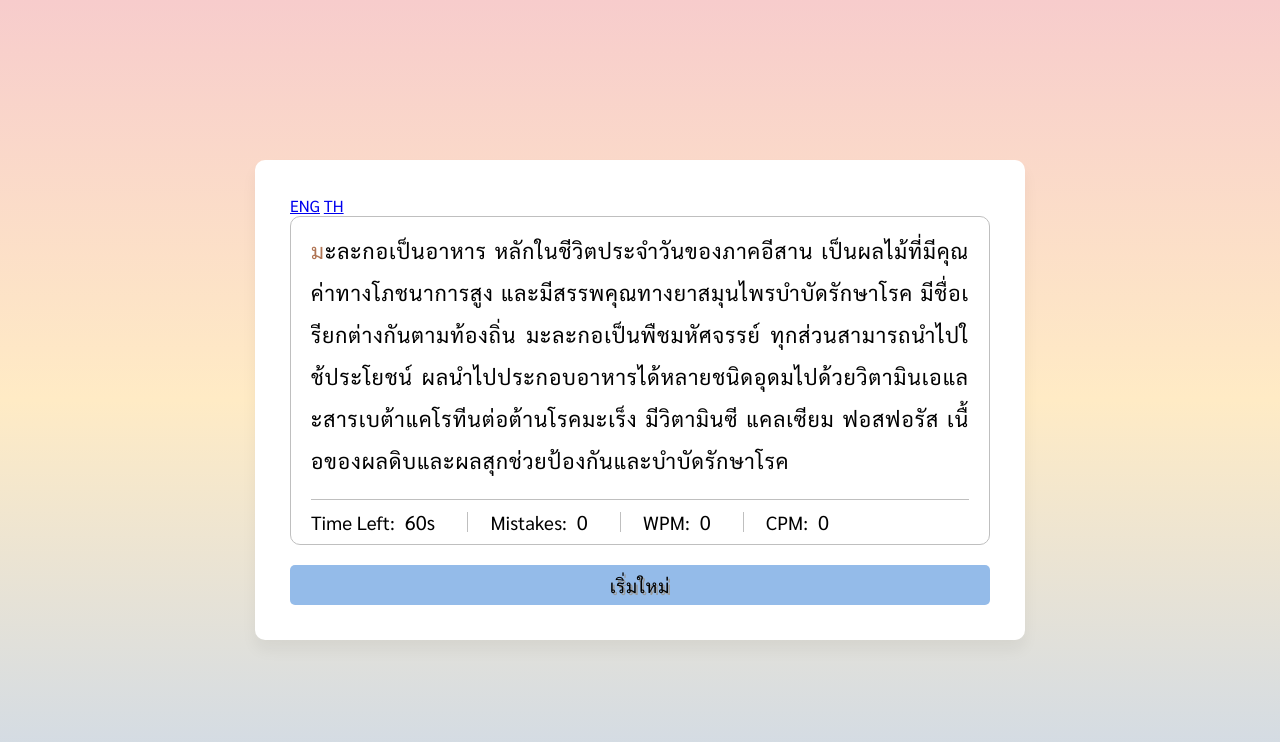
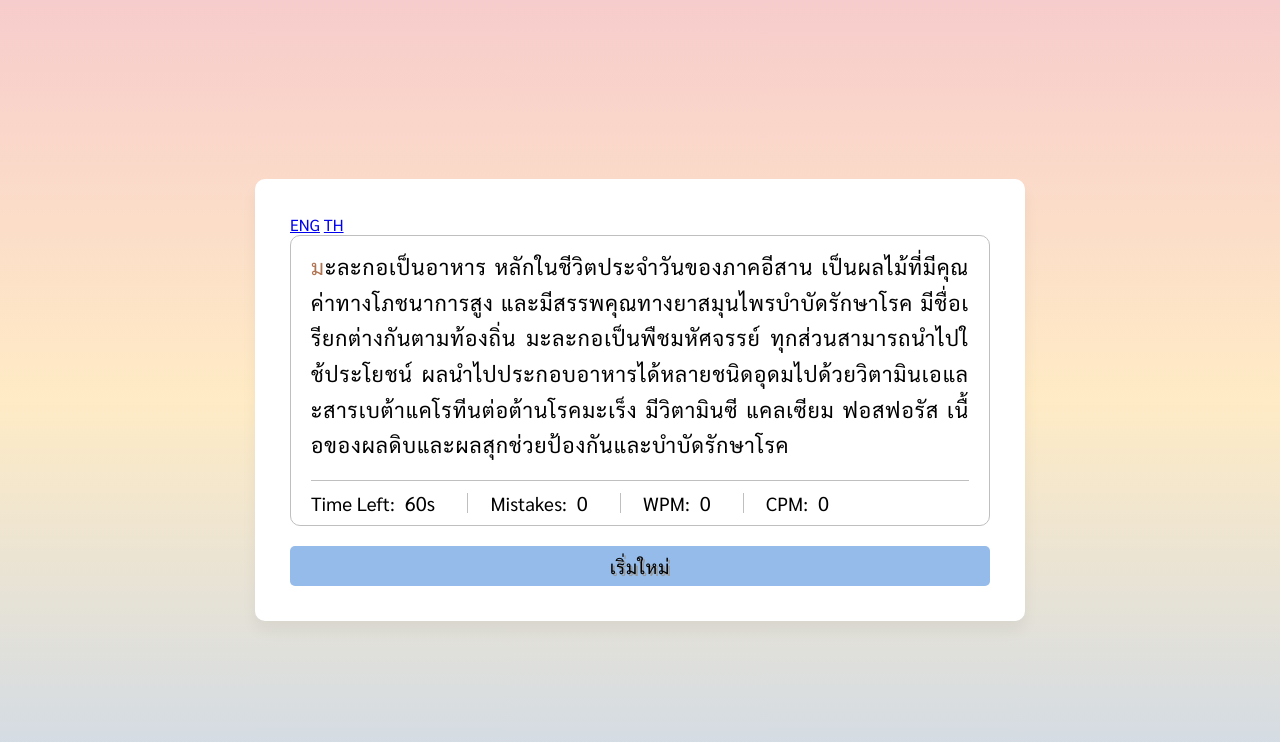
Before and after one commit to 6410110082/SpeedType_java, a plain HTML site: page SpeedType_java/thai-page.html in a window 1280 px wide. Drawn offline with Linux system fonts and the light colour scheme.

```diff
--- a/SpeedType_java/style.css
+++ b/SpeedType_java/style.css
@@ -1,4 +1,4 @@
-/* Import Google Font - Poppins */
+
 @import url('https://fonts.googleapis.com/css2?family=Roboto:ital,wght@0,100;0,300;0,400;0,700;1,700&family=Sarabun:ital,wght@0,400;0,600;0,700;1,500;1,800&display=swap');
 *{
   margin: 0;
@@ -41,7 +41,7 @@ body{
 
 }
 .text-magin{
-  line-height: 2;
+  line-height: 1.7;
 }
 .typing-text::-webkit-scrollbar{
   width: 0;
```
Also changed, not shown: SpeedType_java/eng-page.html (+4 -0 lines), SpeedType_java/js/images/eng.png (added), SpeedType_java/js/images/thai.png (added).
